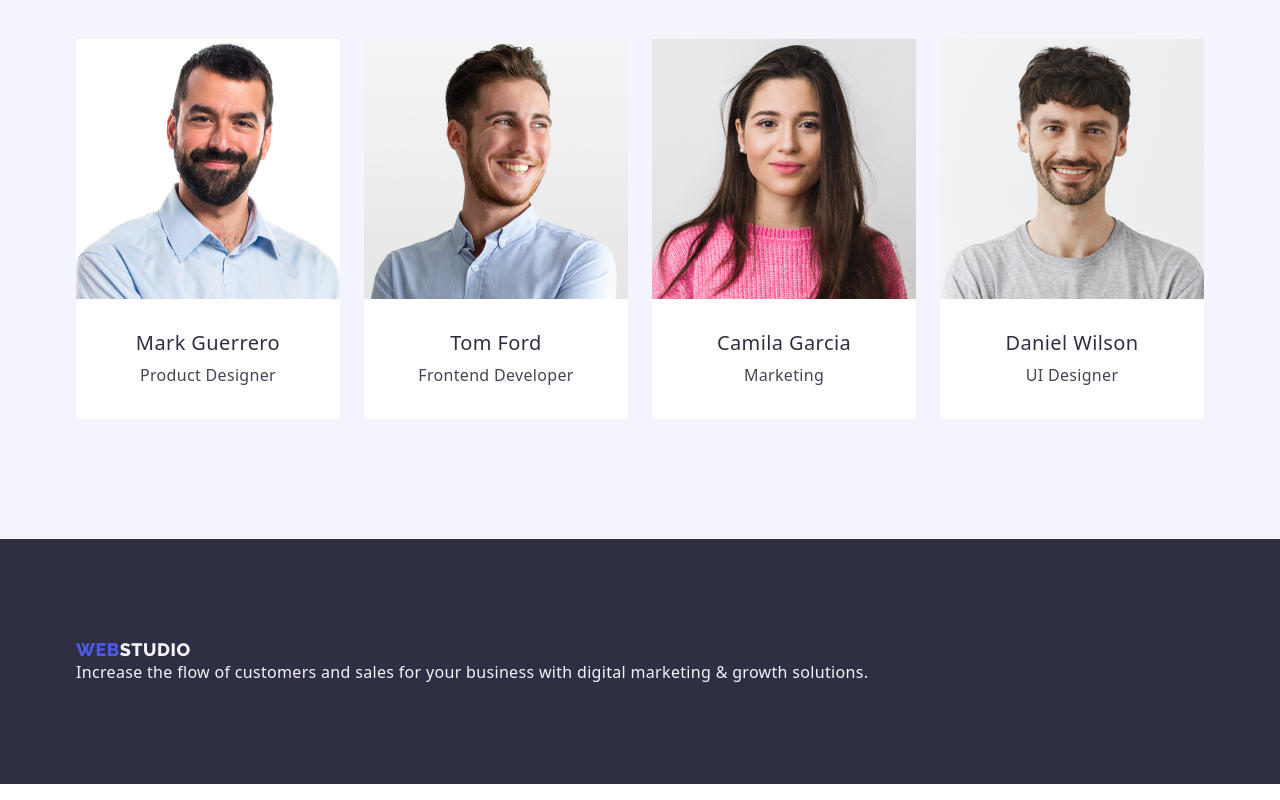
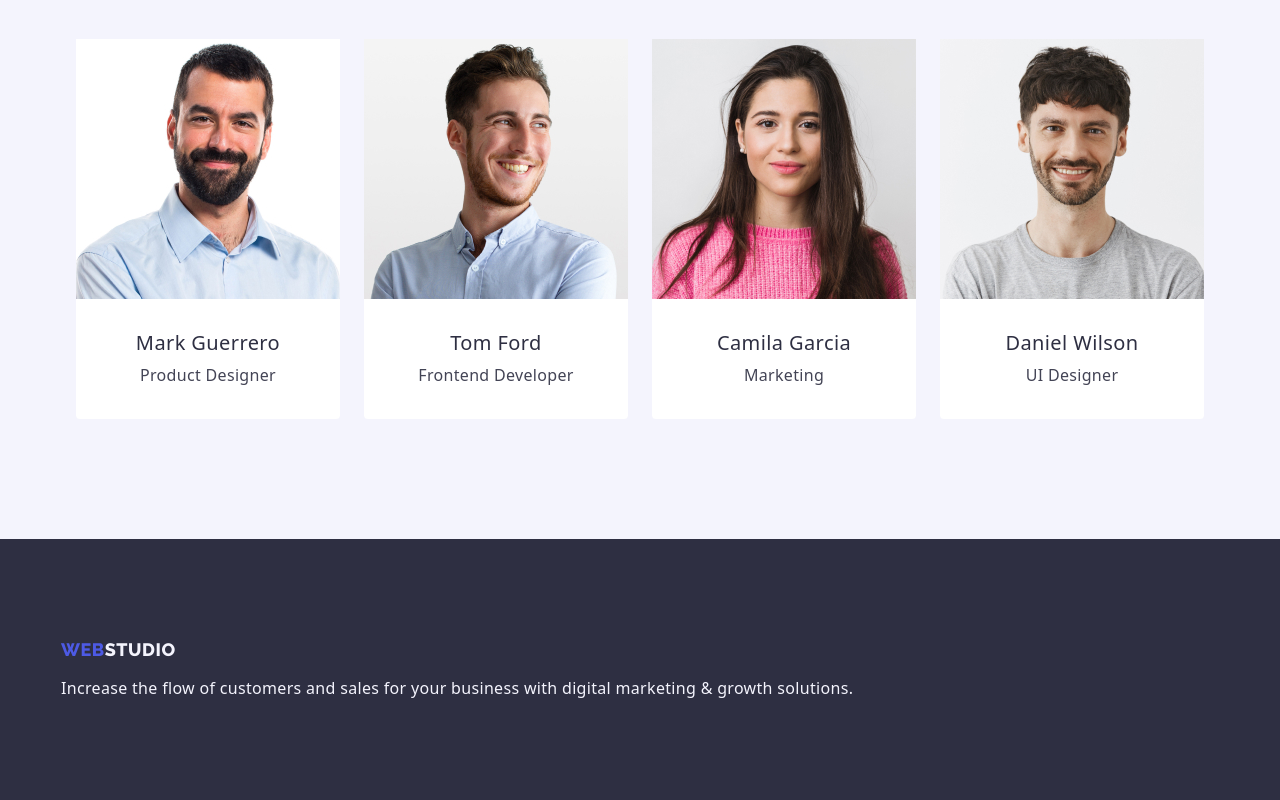
Before and after one commit to graudu12/goit-markup-hw-03, a plain HTML site: page index.html in a window 1280 px wide. Shown: the part 1625-2425 px from the top of the page. Drawn offline with nearby package versions, Linux system fonts and the light colour scheme.

Commit message:
foot-head

```diff
--- a/css/styles.css
+++ b/css/styles.css
@@ -61,9 +61,13 @@ img {
   padding-bottom: 120px;
 }
 .foot-container {
+  padding: 100px 0;
+}
+/*
+.foot-container {
   padding-top: 100px;
   padding-bottom: 100px;
-}
+}*/
 .link:hover {
   color: #404bbf;
 }
@@ -259,6 +263,8 @@ img {
   letter-spacing: 0.03em;
   text-transform: uppercase;
   color: var(--logo);
+  display: inline-block;
+  margin-bottom: 16px;
 }
 .foot-logo-span {
   color: #f4f4fd;
--- a/index.html
+++ b/index.html
@@ -91,7 +91,7 @@
                 and minimize risk.
               </p>
             </li>
-            <li>
+            <li class="future-items">
               <h3 class="feature-title">Technologies</h3>
               <p class="feature-text">
                 Design practice focused on digital experiences. We bring forth a deep passion for
```
